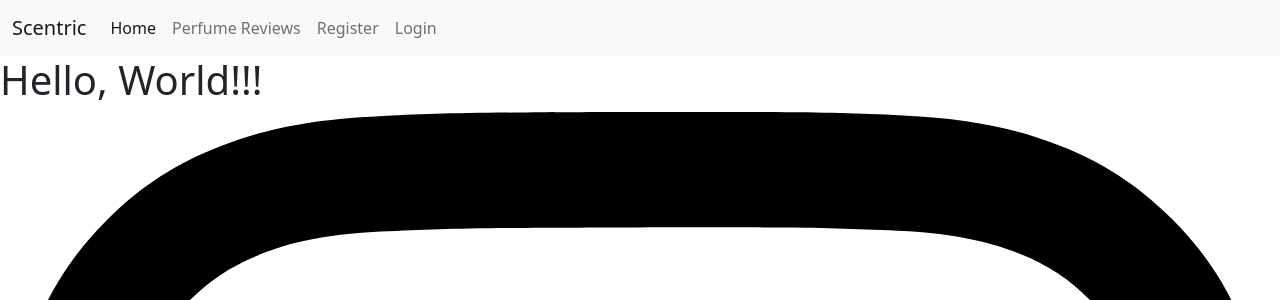
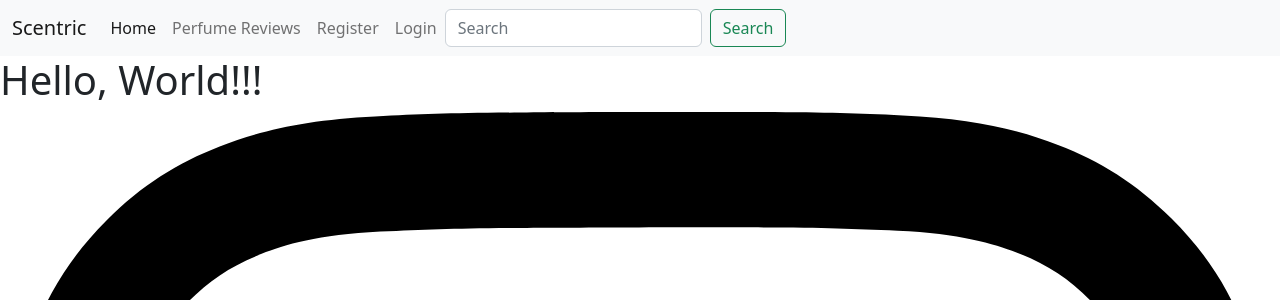
Before and after one commit to AleksandarJavorovic/scentric, a Django app: page / in a window 1280 px wide. Shown: the top 300 px of the page. Run offline with Django 4.2, Linux system fonts and the light colour scheme; some libraries are stand-ins or nearby versions.

Commit message:
update navbar with search option

```diff
--- a/templates/includes/header.html
+++ b/templates/includes/header.html
@@ -20,6 +20,10 @@
                 <a class="nav-link" href="#">Login</a>
               </li>
             </ul>
+            <form class="d-flex" role="search">
+              <input class="form-control me-2" type="search" placeholder="Search" aria-label="Search">
+              <button class="btn btn-outline-success" type="submit">Search</button>
+            </form>
           </div>
         </div>
       </nav>
```
